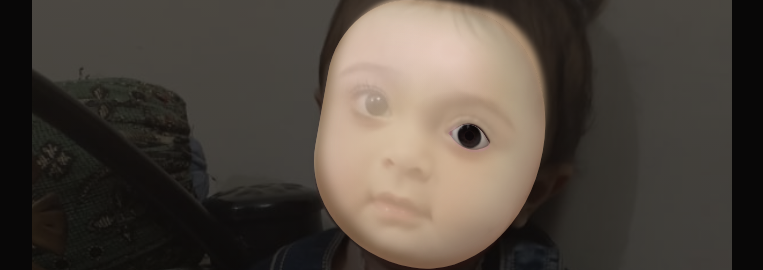
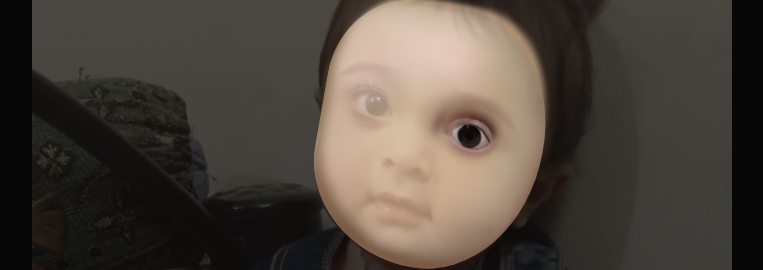
Before and after one commit to zainzafar90/cssart-zainab, a plain HTML site: page index.html in a window 1280 px wide. Shown: the part 268-538 px from the top of the page, without its empty margins (258-1021 px from the left). Drawn offline with Linux system fonts and the light colour scheme.

Commit message:
Add bottom lid and inner corner

```diff
--- a/styles.css
+++ b/styles.css
@@ -123,9 +123,48 @@ div:before {
     );
 }
 
+.eyeright .bottomlid {
+  border-radius: 40% 60% 50% 50% / 10% 10% 90% 90%;
+  width: 46%;
+  height: 33%;
+  bottom: 3%;
+  left: 30%;
+  background-image: radial-gradient(
+      ellipse at 58% 54%,
+      #a98578 37%,
+      rgba(213, 170, 155, 0) 40%
+    ),
+    radial-gradient(
+      ellipse at 53% 11%,
+      #ad987f 41%,
+      #ad8682,
+      rgba(129, 101, 77, 0) 66%
+    );
+  filter: blur(3px);
+}
+
+.eyeright .toplid {
+  background-image: linear-gradient(
+    95deg,
+    #92725a,
+    #9c736c 43%,
+    #ceaba5,
+    #9c7f72 76%,
+    #9f8167
+  );
+  border-radius: 52% 50% 59% 50% / 90% 90% 5% 11%;
+  width: 38%;
+  height: 31%;
+  bottom: 29%;
+  left: 32%;
+  box-shadow: 0em -2em 5em 0em #5d3425, 0.8em -1.1em 2em -0.1em #33201d,
+    inset 0 1.5em 0.4em -1.2em #906a62, -0.9em -1.6em 2em -0.5em #ca9f7a,
+    -2.3em -0.9em 2em 0.2em #846559;
+  filter: blur(1px);
+}
+
 .eyeright .eye {
   overflow: hidden;
-  border-radius: 97% 10%;
   background-image: radial-gradient(circle at 11% 8%, #f9f0e2 31%, #71655d 78%);
   height: 42%;
   width: 26%;
@@ -135,7 +174,7 @@ div:before {
   box-shadow: -0.1em -0.6em 0.3em -0.2em #170808c4,
     1.6em -1em 0.1em -1.6em white, inset -0.1em 0.1em 0.2em 0.2em #58282838,
     0.5em 0.1em 0.2em 0.1em #c39898bd, -0.1em -0.2em 0.2em 0em #8c635f;
-  border-radius: 70% 14% 100% 2%;
+  border-radius: 73% 14% 100% 2%;
 }
 
 .eye .iris {
@@ -185,3 +224,14 @@ div:before {
     transparent 32%
   );
 }
+
+.eyeright .innercorner {
+  border-radius: 46%;
+  width: 10%;
+  height: 44%;
+  left: 27%;
+  bottom: 26%;
+  box-shadow: -1.5em 0.3em 2em -0.4em #886a61;
+  transform: rotate(13deg);
+  filter: blur(0.2em);
+}
```
